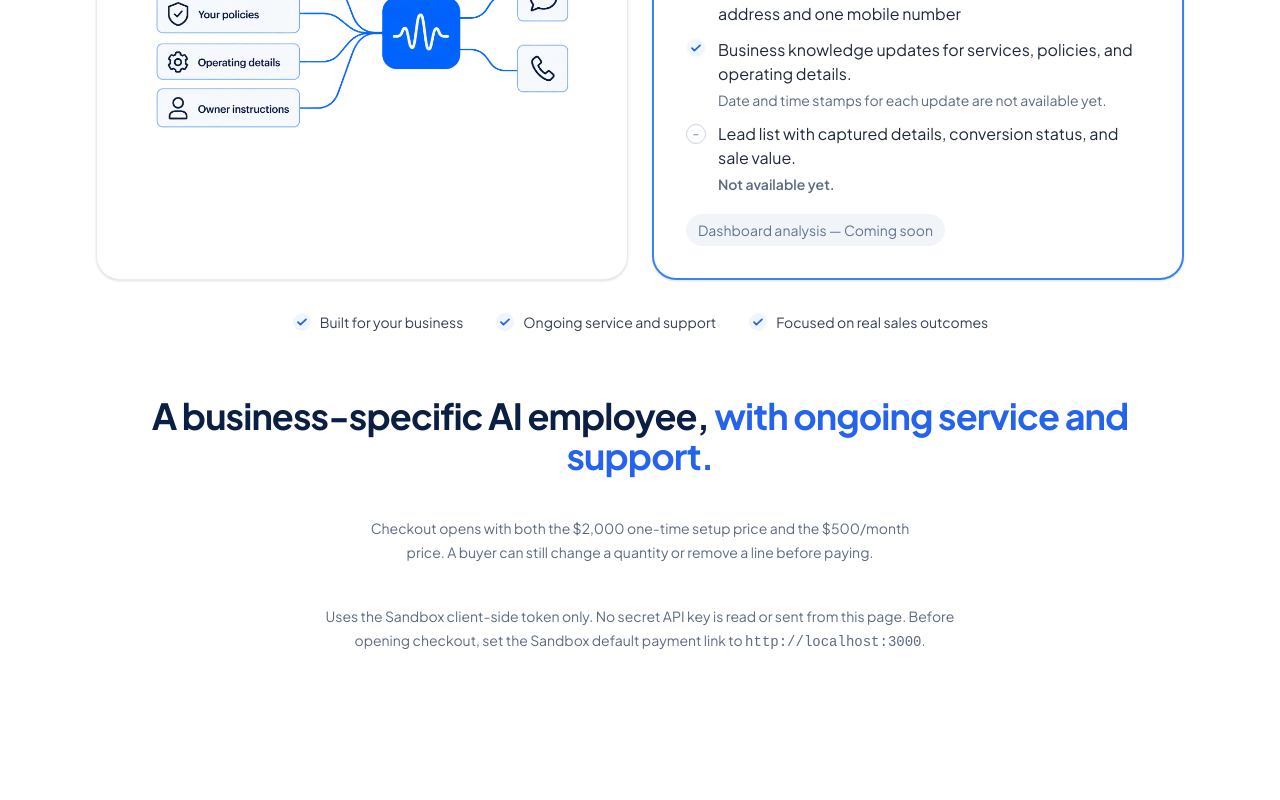
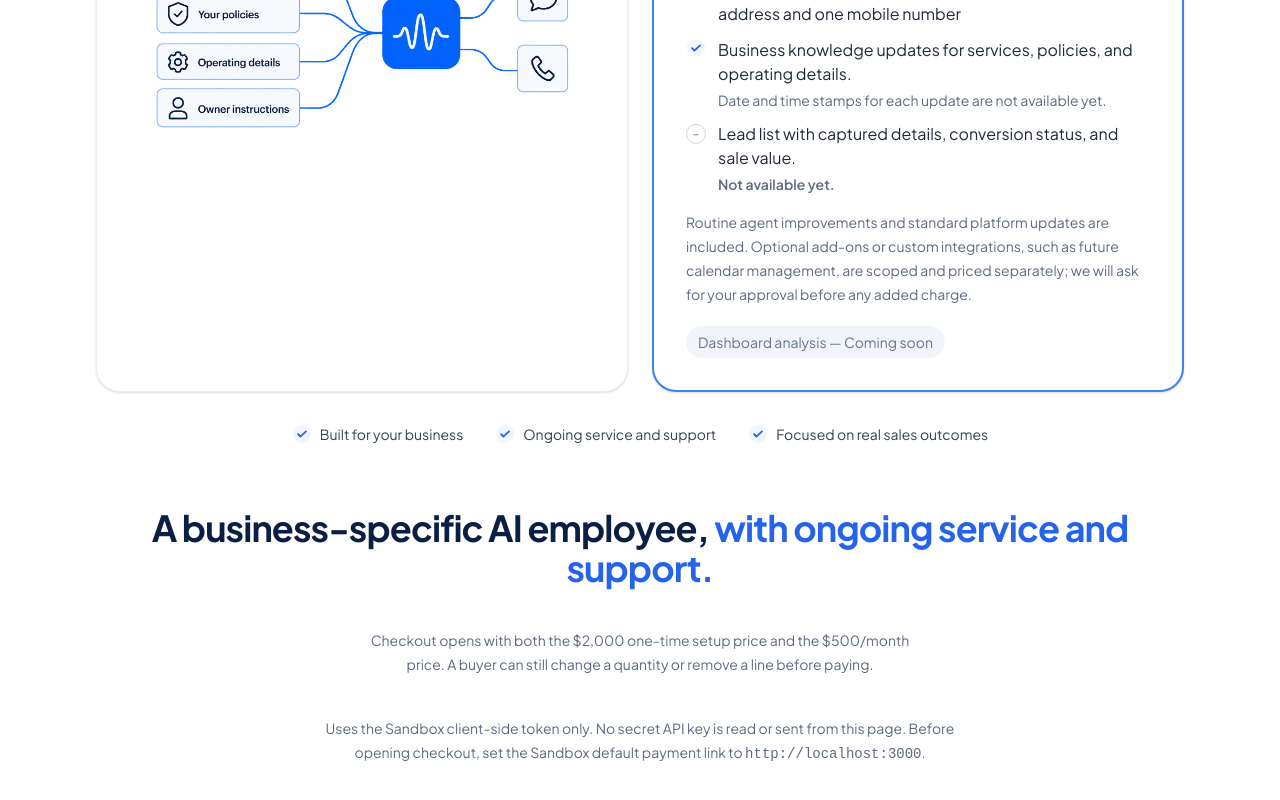
Before and after one commit to utkarshchaturvedi1/pulsetech-engine, a Next.js app: page /payment-test in a window 1280 px wide. Shown: the part 1083-1883 px from the top of the page. Before the commit the page ends 1817 px from the top, so only its background shows below. Built offline with nearby package versions, Linux system fonts and the light colour scheme; no server answers.

Commit message:
Clarify update inclusions and optional add-on pricing

```diff
--- a/src/app/client/page.tsx
+++ b/src/app/client/page.tsx
@@ -155,12 +155,13 @@ function PlanPricingSection() {
           <li>Website chat and inbound voice AI Sales Employees</li>
           <li>Hosting, AI processing, and the tools needed to run the service</li>
           <li>System upkeep, monitoring, and maintenance</li>
-          <li>Routine agent improvements and future updates, with no separate update fee</li>
+          <li>Routine agent improvements and standard platform updates are included, with no separate update fee</li>
           <li>Business knowledge updates through Peter</li>
           <li>Email and SMS lead alerts, plus email support</li>
         </ul>
       </article>
     </div>
+        <p className="mt-4 rounded-xl bg-blue-50 p-4 text-sm leading-6 text-slate-700">Optional add-ons or custom integrations, such as future calendar management, are not included unless we confirm the scope and price with you. We will get your approval before adding any charge.</p>
   </section>;
 }
 
--- a/src/app/payment-test/PaymentTestView.tsx
+++ b/src/app/payment-test/PaymentTestView.tsx
@@ -269,6 +269,7 @@ function PricingPage({
                 </span>
               </li>
             </ul>
+            <p className="mt-4 text-sm leading-6 text-[#5c6b80]">Routine agent improvements and standard platform updates are included. Optional add-ons or custom integrations, such as future calendar management, are scoped and priced separately; we will ask for your approval before any added charge.</p>
             <p className="mt-5 inline-flex rounded-full bg-[#f1f5f9] px-3 py-1.5 text-sm text-[#64748b]">
               Dashboard analysis — Coming soon
             </p>
```
